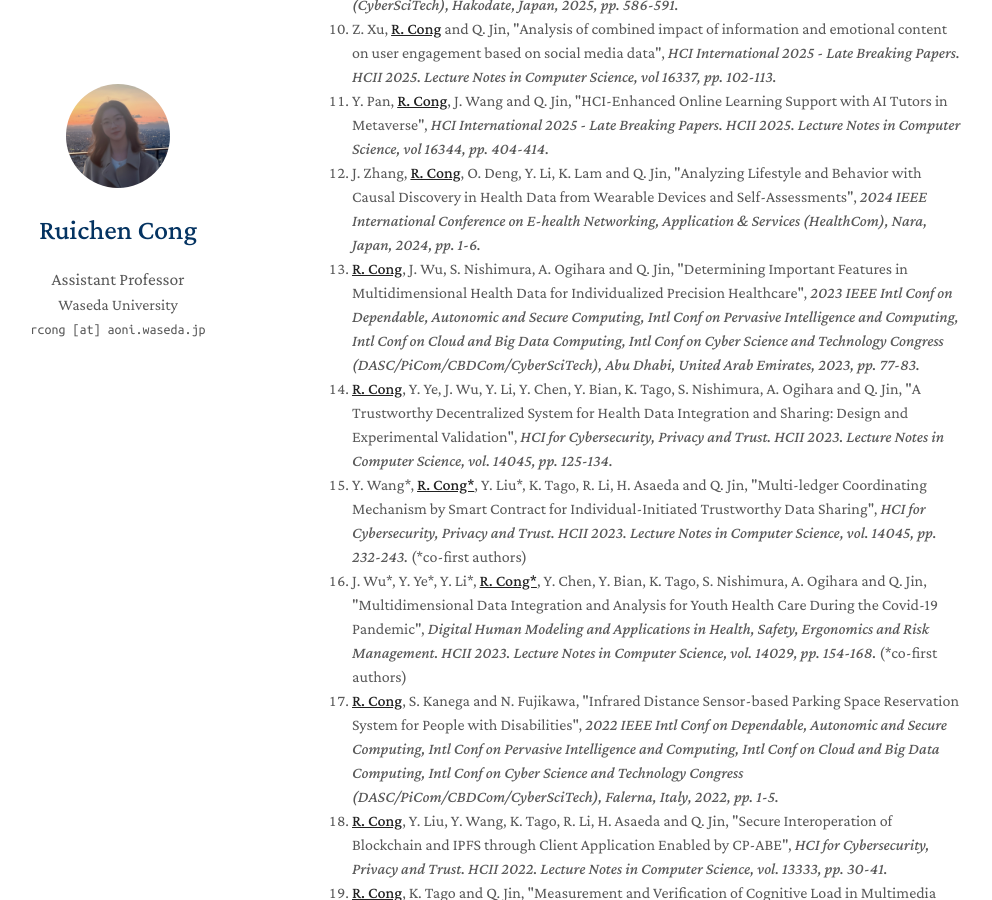
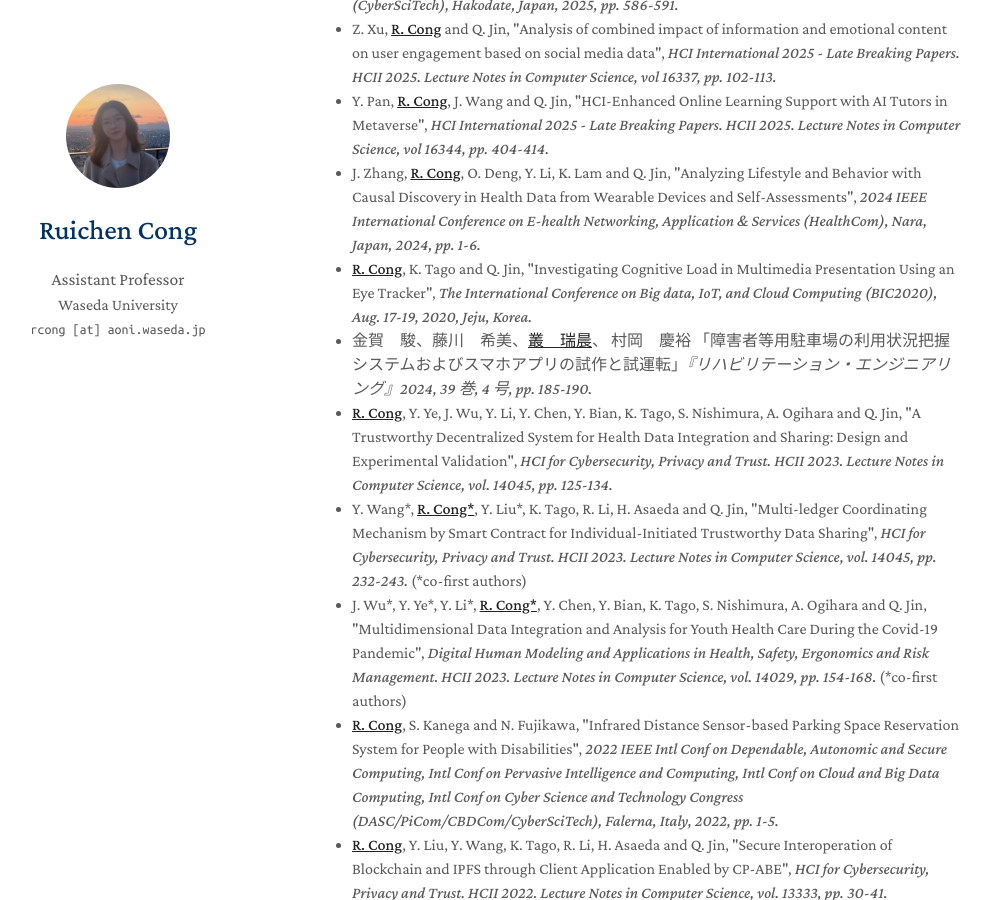
Before and after one commit to ruichencong/ruichencong.github.io, a Jekyll site: the page built from index.md, in a window 1280 px wide and 900 px high, scrolled down 3180 px. Shown: the whole window, without its empty margins (158-1150 px from the left). Built offline with Jekyll 4.4.1, drawn with Linux system fonts in a browser that asks for light colours; a style sheet for code colours, icons or effects is not loaded; our own code applies the rules of GitHub Pages for plain Markdown files.

Commit message:
Change publication list from ordered to unordered

```diff
--- a/_includes/publications.md
+++ b/_includes/publications.md
@@ -1,6 +1,6 @@
 ## Publications
 
-<ol style="margin:0 0 5px;">
+<ul style="margin:0 0 5px;">
   <li><autocolor><strong><u>R. Cong</u></strong>, S. Nishimura, A. Ogihara and Q. Jin, "Exploratory and Interpretable Approach to Estimating Latent Health Risk Factors without Using Domain Knowledge", <i>Big Data Mining and Analytics, 2025, vol.8, No.2, pp. 447-457.</i></autocolor></li>
 
   <li><autocolor><strong><u>R. Cong</u></strong>, O. Deng, S. Nishimura, A. Ogihara and Q. Jin, "Multiple Feature Selection Based on an Optimization Strategy for Causal Analysis of Health Data", <i>Health Information Science and Systems, vol.12, No. 52, 2024.</i></autocolor></li>
@@ -25,7 +25,9 @@
 
   <li><autocolor>J. Zhang, <strong><u>R. Cong</u></strong>, O. Deng, Y. Li, K. Lam and Q. Jin, "Analyzing Lifestyle and Behavior with Causal Discovery in Health Data from Wearable Devices and Self-Assessments", <i>2024 IEEE International Conference on E-health Networking, Application & Services (HealthCom), Nara, Japan, 2024, pp. 1-6.</i></autocolor></li>
 
-  <li><autocolor><strong><u>R. Cong</u></strong>, J. Wu, S. Nishimura, A. Ogihara and Q. Jin, "Determining Important Features in Multidimensional Health Data for Individualized Precision Healthcare", <i>2023 IEEE Intl Conf on Dependable, Autonomic and Secure Computing, Intl Conf on Pervasive Intelligence and Computing, Intl Conf on Cloud and Big Data Computing, Intl Conf on Cyber Science and Technology Congress (DASC/PiCom/CBDCom/CyberSciTech), Abu Dhabi, United Arab Emirates, 2023, pp. 77-83.</i></autocolor></li>
+  <li><autocolor><strong><u>R. Cong</u></strong>, K. Tago and Q. Jin, "Investigating Cognitive Load in Multimedia Presentation Using an Eye Tracker", <i>The International Conference on Big data, IoT, and Cloud Computing (BIC2020), Aug. 17-19, 2020, Jeju, Korea.</i></autocolor></li>
+
+  <li><autocolor>金賀　駿、藤川　希美、<strong><u>叢　瑞晨</u></strong>、 村岡　慶裕 「障害者等用駐車場の利用状況把握システムおよびスマホアプリの試作と試運転」<i>『リハビリテーション・エンジニアリング』2024, 39 巻, 4 号, pp. 185-190.</i></autocolor></li>
 
   <li><autocolor><strong><u>R. Cong</u></strong>, Y. Ye, J. Wu, Y. Li, Y. Chen, Y. Bian, K. Tago, S. Nishimura, A. Ogihara and Q. Jin, "A Trustworthy Decentralized System for Health Data Integration and Sharing: Design and Experimental Validation", <i>HCI for Cybersecurity, Privacy and Trust. HCII 2023. Lecture Notes in Computer Science, vol. 14045, pp. 125-134.</i></autocolor></li>
 
@@ -43,4 +45,4 @@
 
   <li><autocolor><strong><u>R. Cong</u></strong>, K. Tago and Q. Jin, "Investigating Cognitive Load in Multimedia Presentation Using an Eye Tracker", <i>The International Conference on Big data, IoT, and Cloud Computing (BIC2020), Aug. 17-19, 2020, Jeju, Korea.</i></autocolor></li>
 
-</ol>
+</ul>
```
